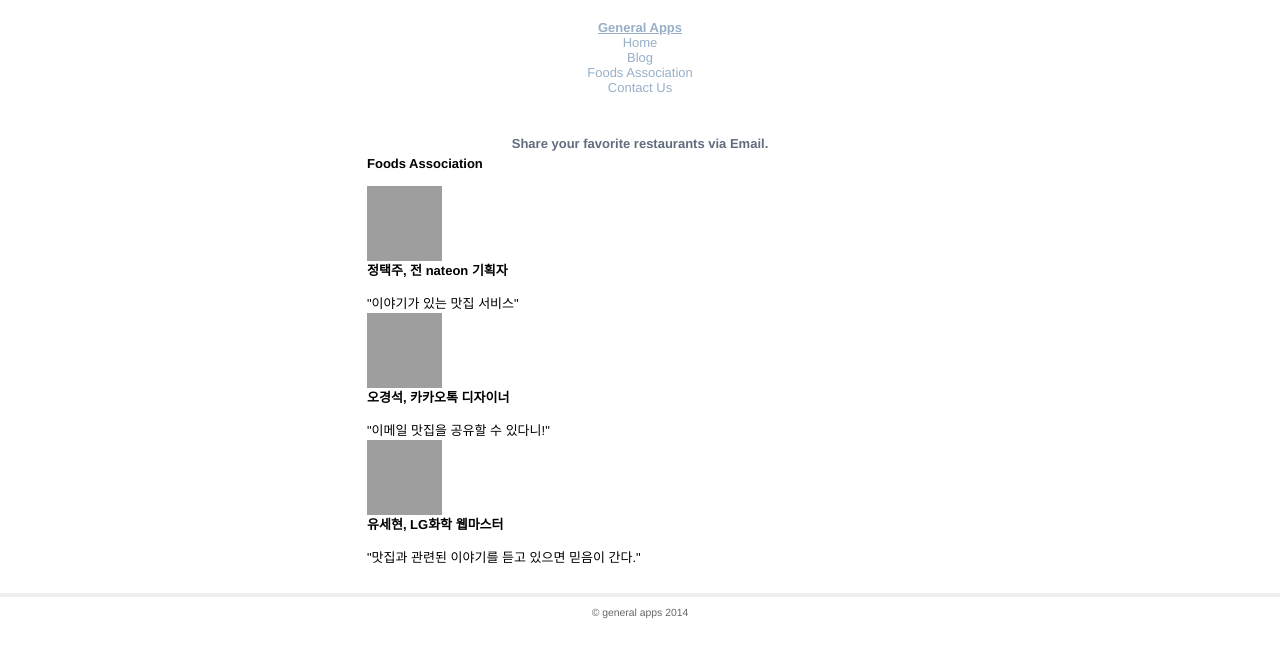
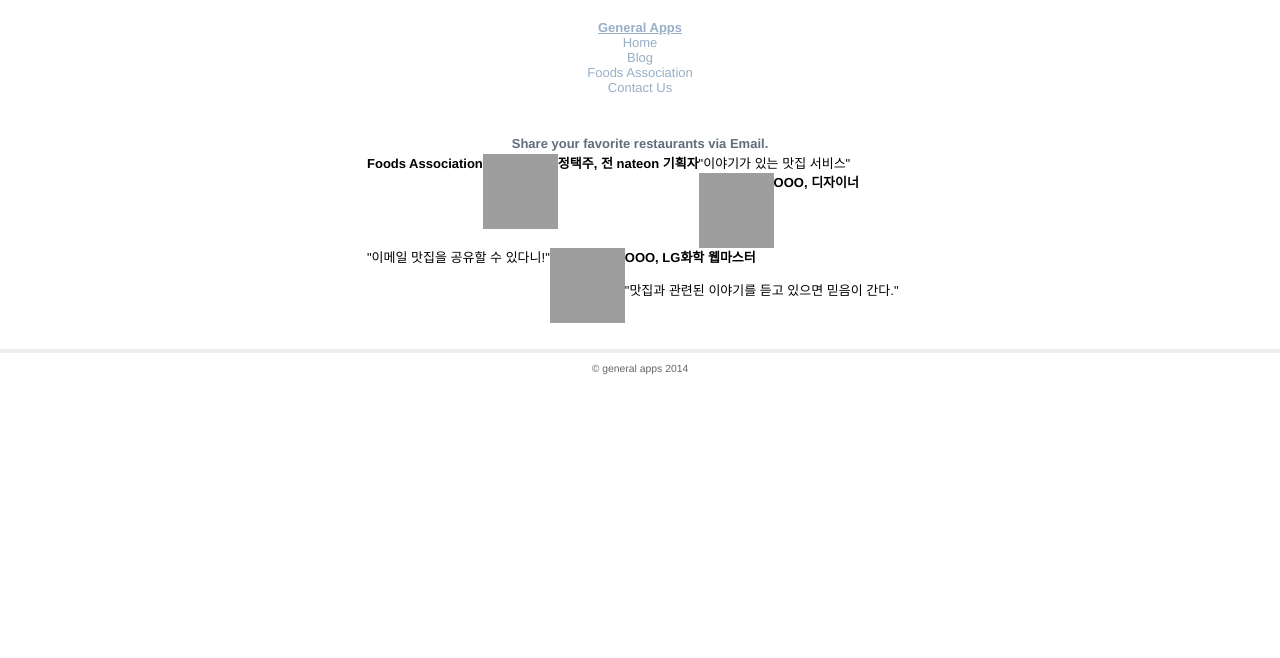
Before and after one commit to hidros3/jekyll, a Jekyll site: the page built from fa/index.html, in a window 1280 px wide, cut to the strip 0-920 px from the top of the page. Shown: the top 658 px of the strip. Built offline with Jekyll 4.4.1, drawn with Linux system fonts in a browser that asks for light colours; Markdown is read by kramdown in place of the engine named in the settings; grey boxes are pictures that could not be loaded.

Commit message:
edited fa quote

```diff
--- a/css/main.css
+++ b/css/main.css
@@ -116,21 +116,20 @@ footer .rss img {
 /* home
 /*
 /*****************************************************************************/
-.home {
+.home h1, h2 {
   text-align: center;
+  color: #616D7E
 }
 
-.home .logo {
+.home .logo img {
   height: 235px;
   margin-bottom: 20px;
-}
-
-.home h1, h2 {
-  color: #616D7E
+  display: inline-block;
 }
 
 .home h1 {
   font-size: 20px;
+  margin-bottom: 30px;
 }
 
 .home h2 {
@@ -154,7 +153,6 @@ footer .rss img {
 
 .quote img, h1, blockquote {
   float: left;
-  clear: both;
 }
 
 .clear {
--- a/fa/index.html
+++ b/fa/index.html
@@ -13,12 +13,12 @@ title: foods association
 		</div>
 		<div class="quote">
 			<img src="https://s3.amazonaws.com/hidros3img/img/profile_thumb.jpeg">
-			<h1>오경석, 카카오톡 디자이너</h1>
+			<h1>OOO, 디자이너</h1>
 			<blockquote>"이메일 맛집을 공유할 수 있다니!"</blockquote>
 		</div>
 		<div class="quote">
 			<img src="https://s3.amazonaws.com/hidros3img/img/profile_thumb.jpeg">
-			<h1>유세현, LG화학 웹마스터</h1>
+			<h1>OOO, LG화학 웹마스터</h1>
 			<blockquote>"맛집과 관련된 이야기를 듣고 있으면 믿음이 간다."</blockquote>
 		</div>
 	</section>
--- a/index.html
+++ b/index.html
@@ -4,6 +4,6 @@ title: General Apps
 ---
 <section class="home">
 	<img class="logo" src="https://s3.amazonaws.com/hidros3img/img/General-1_circular.png">
-  <h1>We Make Apps</h1>
+	<h1>We Make Apps</h1>
   <h2>Small team based in Seoul, South Korea</h2>
 </section>
```
